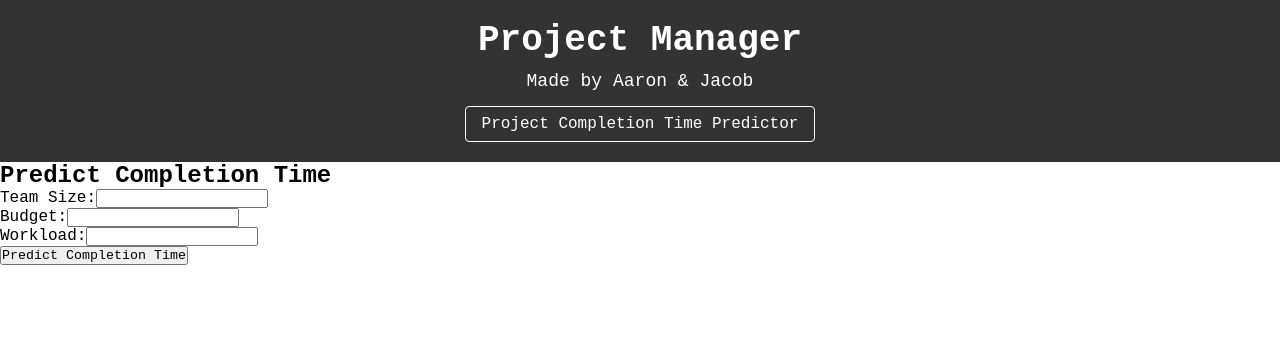
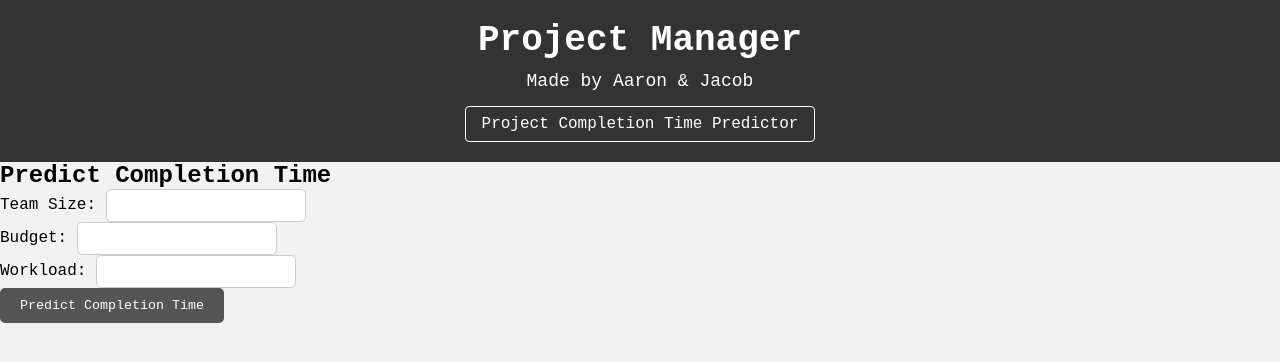
Before and after one commit to jboyce313/project-management, a React (Vite) app in the folder react-app/: page /predict in a window 1280 px wide. Shown: the top 362 px of the page. Built offline with nearby package versions, Linux system fonts and the light colour scheme.

Commit message:
added styling to model page and changed output for predicted time to months and days

```diff
--- a/react-app/src/components/PredictCompleteTime.jsx
+++ b/react-app/src/components/PredictCompleteTime.jsx
@@ -1,5 +1,6 @@
 import { useState } from "react";
 import axios from "axios";
+import "../styles/PredictCompleteTime.css";
 
 export function PredictCompleteTime() {
   const [teamSize, setTeamSize] = useState("");
@@ -14,8 +15,11 @@ export function PredictCompleteTime() {
         budget: budget,
         workload: workload,
       });
-      console.log(response.data.pred_completion_time);
-      setPredictedCompletionTime(response.data.pred_completion_time);
+
+      const completionTimeMonths = Math.floor(response.data.pred_completion_time);
+      const completionTimeDays = Math.round((response.data.pred_completion_time % 1) * 30); // Assuming a month has 30 days
+
+      setPredictedCompletionTime(`${completionTimeMonths} months and ${completionTimeDays} days`);
     } catch (error) {
       console.error("error", error);
     }
@@ -27,7 +31,9 @@ export function PredictCompleteTime() {
       <div>
         <label>Team Size:</label>
         <input
-          type="number"
+          type="text"
+          inputMode="numeric"
+          pattern="[0-9]*"
           value={teamSize}
           onChange={(e) => setTeamSize(e.target.value)}
         />
@@ -35,7 +41,9 @@ export function PredictCompleteTime() {
       <div>
         <label>Budget:</label>
         <input
-          type="number"
+          type="text"
+          inputMode="numeric"
+          pattern="[0-9]*"
           value={budget}
           onChange={(e) => setBudget(e.target.value)}
         />
@@ -43,7 +51,9 @@ export function PredictCompleteTime() {
       <div>
         <label>Workload:</label>
         <input
-          type="number"
+          type="text"
+          inputMode="numeric"
+          pattern="[0-9]*"
           value={workload}
           onChange={(e) => setWorkLoad(e.target.value)}
         />
--- /dev/null
+++ b/react-app/src/styles/PredictCompleteTime.css
@@ -0,0 +1,44 @@
+body {
+    background-color: #f2f2f2;
+  }
+
+  .predictContainer {
+    padding: 30px;
+    display: flex;
+    flex-direction: column;
+    align-items: center;
+    justify-content: center;
+    border-radius: 10px;
+    background-color: #ddd;
+  }
+
+  .inputContainer {
+    margin-bottom: 15px;
+  }
+
+  input {
+    width: 200px;
+    padding: 8px;
+    margin-left: 10px;
+    border: 1px solid #ccc;
+    border-radius: 5px;
+  }
+
+  button {
+    padding: 10px 20px;
+    background-color: #555;
+    color: white;
+    border: none;
+    border-radius: 5px;
+    cursor: pointer;
+    transition: background-color 0.3s;
+  }
+
+  button:hover {
+    background-color: #333;
+  }
+
+  .predictedTime {
+    margin-top: 20px;
+    font-weight: bold;
+  }
```
